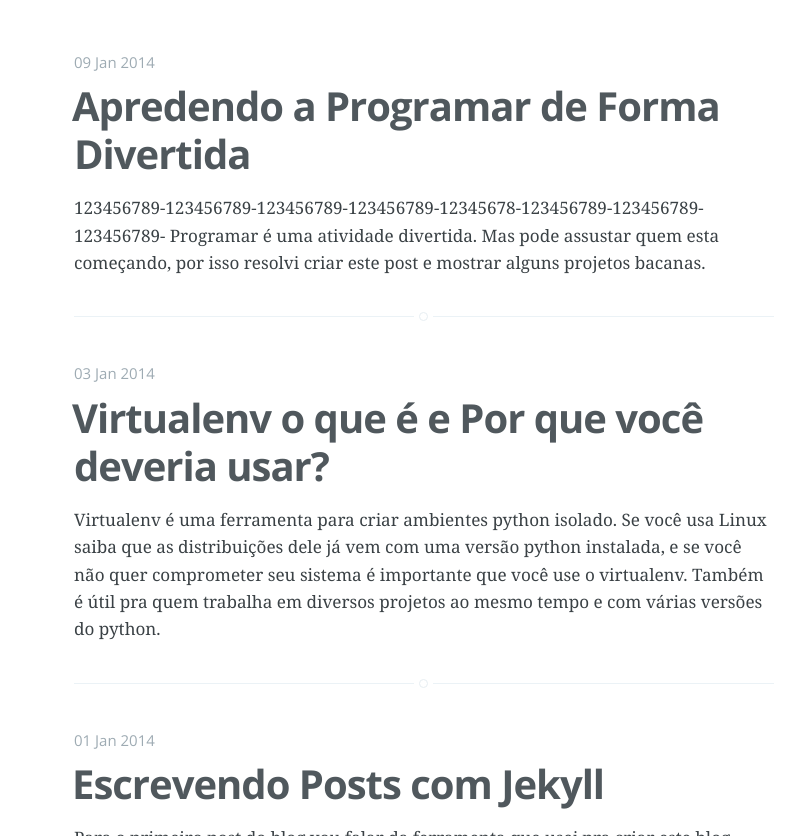
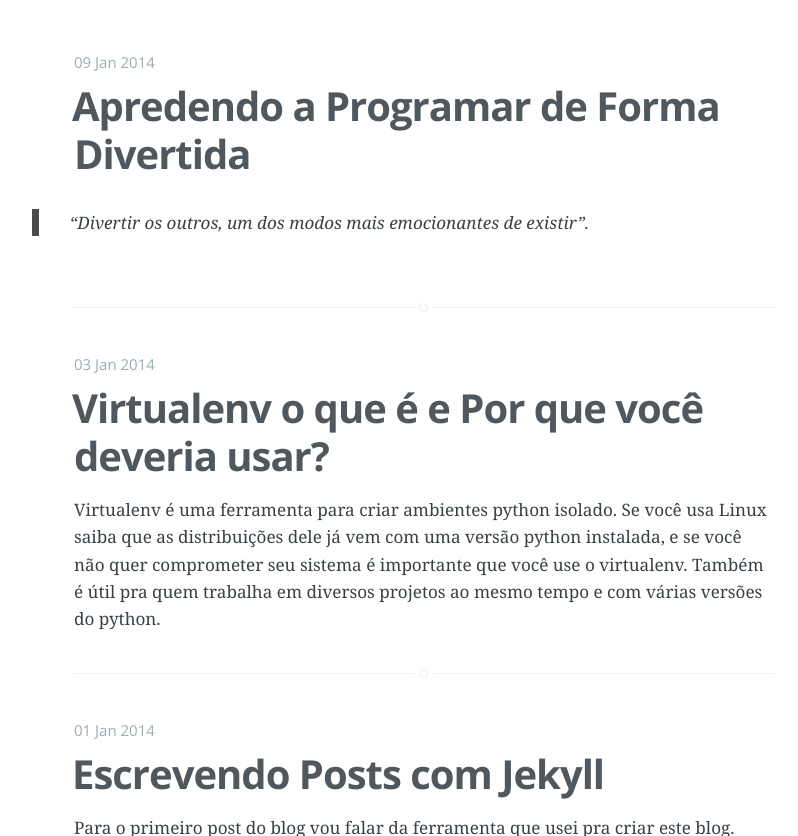
Before and after one commit to mjmendo/mjmendo.github.io, a Jekyll site: the page built from index.html, in a window 1280 px wide and 900 px high, scrolled down 480 px, cut to the strip 64-900 px from the top of the window. Shown: the whole strip, without its empty margins (216-1014 px from the left). Built offline with Jekyll 4.4.1, drawn with Linux system fonts in a browser that asks for light colours; Markdown is read by kramdown in place of the engine named in the settings; the list of posts is cut into pages by our own code; some of the changed lines change nothing that is shown.

Commit message:
Update 2014-01-09-Aprendendo-a-Progrmar-de-forma-Divertida.md

```diff
--- a/_posts/2014-01-09-Aprendendo-a-Progrmar-de-forma-Divertida.md
+++ b/_posts/2014-01-09-Aprendendo-a-Progrmar-de-forma-Divertida.md
@@ -4,9 +4,23 @@
 date:   2014-01-09 14:00:00
 categories: iniciante
 ---
+> "Divertir os outros, um dos modos mais emocionantes de existir".
 
-123456789-123456789-123456789-123456789-12345678-123456789-123456789-123456789-
 Programar é uma atividade divertida. Mas pode assustar quem esta começando, por
 isso resolvi criar este post e mostrar alguns projetos bacanas.
 
-O primeiro deles é o [CodeCombat](http://codecombat.com)
+O primeiro deles é o [CodeCombat](http://codecombat.com). CodeCombat é um jogo
+estilo rpg ação. Para passar de fase você precisa cumprir algumas tarefas apenas
+usando código javascript.
+
+![alt text](http://codecombat.com/images/pages/home/front_screenshot_01.png)
+
+Outro projeto legal e viciante é o [Vim Adventures](http://vim-adventures.com/).
+VIM Adventures é um jogo online baseado em atalhos de teclado do VIM. Se você já
+jogou Zelda irá gostar deste joguinho.
+
+![alt text](http://www.blogcdn.com/www.engadget.com/media/2012/04/vimadventuresgamefun.jpg)
+
+Se você conhece outro game que ensine programação e que deveria estar na lista.
+Então sintam-se à vontade para enviar sugestões nos comentários ou enviar um pull
+request para [havoki.github.io](https://github.com/havoki/havoki.github.io)
```
